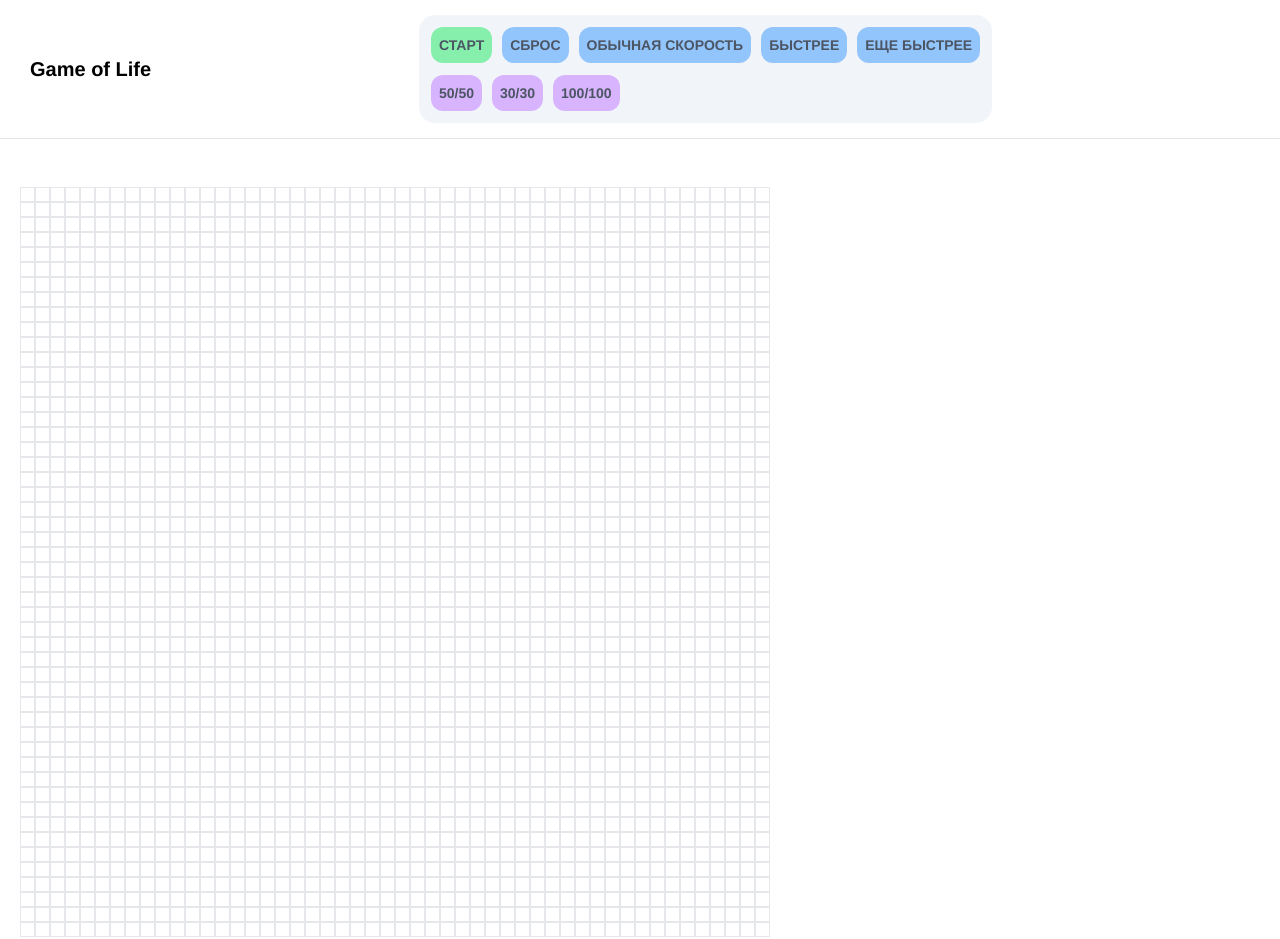
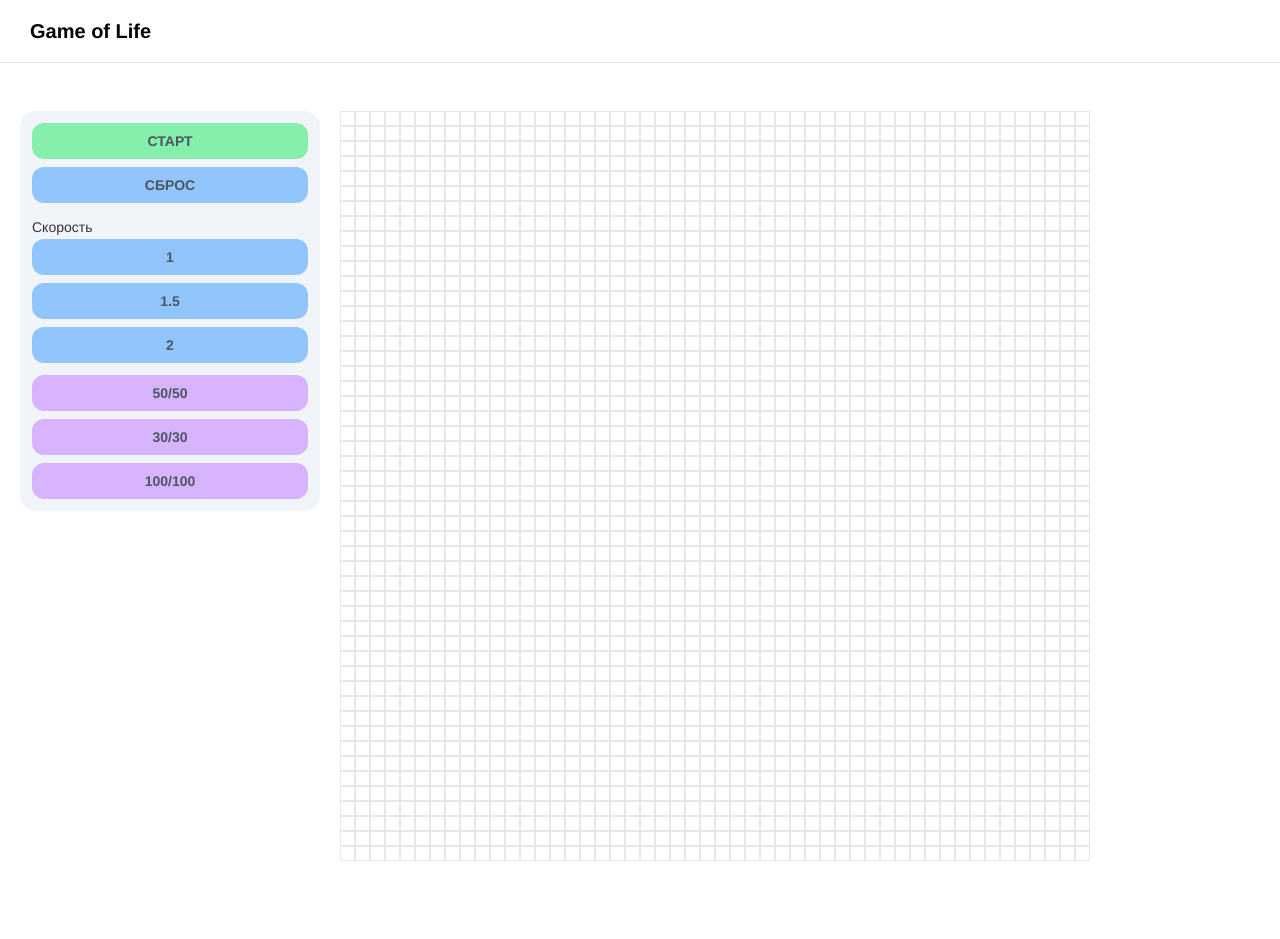
Before and after one commit to RomanParaskiva/new-l, a React (Create React App) app: page / in a window 1280 px wide. After the commit the page ends 863 px from the top, so only its background shows below. Built offline with nearby package versions, Linux system fonts and the light colour scheme.

Commit message:
added sidebar

```diff
--- a/src/components/Header/Header.tsx
+++ b/src/components/Header/Header.tsx
@@ -1,95 +1,14 @@
-import React, { useContext } from "react";
-import classNames from "classnames";
-import { gridContext } from "../../context/gridContext";
+import React from "react";
 
 import "./header.css";
 
 export const Header = () => {
-  const { start, clear, running, changeSpeed, setGridSize } =
-    useContext(gridContext);
-
-  const btnStyle = classNames(
-    "p-2 rounded-xl text-sm outline-none uppercase text-gray-600 hover:scale-105 font-semibold",
-    `${running ? "bg-red-300" : "bg-green-300"}`
-  );
-
-  const defaultBtnStyle = `p-2 text-sm rounded-xl uppercase outline-none text-gray-600 hover:scale-105 font-semibold bg-blue-300`;
-
-  const defaultSizeBtnStyle = `p-2 text-sm rounded-xl uppercase outline-none text-gray-600 hover:scale-105 font-semibold bg-purple-300`;
   return (
     <header>
       <div className="wrapper">
         <div>
           <h1>Game of Life</h1>
         </div>
-
-        <div className="mx-auto flex flex-col gap-3 bg-slate-100 rounded-2xl p-3">
-          <div>
-            <button onClick={start} className={btnStyle}>
-              {running ? "Стоп" : "Старт"}
-            </button>
-
-            <button onClick={clear} className={defaultBtnStyle}>
-              Сброс
-            </button>
-
-            <button
-              onClick={() => changeSpeed(1000)}
-              className={defaultBtnStyle}
-            >
-              обычная скорость
-            </button>
-
-            <button
-              onClick={() => changeSpeed(500)}
-              className={defaultBtnStyle}
-            >
-              быстрее
-            </button>
-
-            <button
-              onClick={() => changeSpeed(200)}
-              className={defaultBtnStyle}
-            >
-              еще быстрее
-            </button>
-          </div>
-
-          <div>
-            <button
-              disabled={running}
-              className={classNames(
-                defaultSizeBtnStyle,
-                "disabled:bg-gray-400 disabled:text-gray-600"
-              )}
-              onClick={() => setGridSize(50, 50)}
-            >
-              50/50
-            </button>
-
-            <button
-              disabled={running}
-              className={classNames(
-                defaultSizeBtnStyle,
-                "disabled:bg-gray-400 disabled:text-gray-600"
-              )}
-              onClick={() => setGridSize(30, 30)}
-            >
-              30/30
-            </button>
-
-            <button
-              disabled={running}
-              className={classNames(
-                defaultSizeBtnStyle,
-                "disabled:bg-gray-400 disabled:text-gray-600"
-              )}
-              onClick={() => setGridSize(100, 100)}
-            >
-              100/100
-            </button>
-          </div>
-        </div>
       </div>
     </header>
   );
--- a/src/components/Header/header.css
+++ b/src/components/Header/header.css
@@ -15,13 +15,3 @@ h1 {
   display: inline-block;
   vertical-align: top;
 }
-
-button + button {
-  margin-left: 10px;
-}
-
-.welcome {
-  color: #333;
-  font-size: 14px;
-  margin-right: 10px;
-}
--- a/src/components/Page/Page.tsx
+++ b/src/components/Page/Page.tsx
@@ -2,6 +2,7 @@ import React from "react";
 
 import { Header } from "../Header/Header";
 import { Field } from "../Field/Field";
+import { Sidebar } from "../Sidebar/Sidebar";
 // import { LoginForm } from "../LoginForm/LoginForm";
 import "./page.css";
 
@@ -10,7 +11,8 @@ export const Page: React.FC = () => {
     <div className="h-screen">
       <Header />
 
-      <section className="h-full">
+      <section className="h-full flex gap-5">
+        <Sidebar />
         <Field />
         {/* <LoginForm /> */}
       </section>
--- /dev/null
+++ b/src/components/Sidebar/Sidebar.tsx
@@ -0,0 +1,96 @@
+import React, { useContext } from "react";
+import classNames from "classnames";
+import { gridContext } from "../../context/gridContext";
+
+export const Sidebar = () => {
+    const { start, clear, running, changeSpeed, setGridSize } =
+        useContext(gridContext);
+    const defaultBtn = "p-2 w-full text-sm rounded-xl uppercase outline-none text-gray-600 hover:scale-105 font-semibold";
+
+    const btnStyle = classNames(
+        defaultBtn,
+        `${running ? "bg-red-300" : "bg-green-300"}`
+    );
+
+    const blueBtn = classNames(defaultBtn, `bg-blue-300`);
+
+    const purpleBtn = classNames(defaultBtn, `bg-purple-300`);
+    return (
+        <div>
+            <div className="mx-auto flex flex-col w-[300px] gap-3 bg-slate-100 rounded-2xl p-3">
+
+                <fieldset className="flex flex-col gap-2">
+                    <button onClick={start} className={btnStyle}>
+                        {running ? "Стоп" : "Старт"}
+                    </button>
+
+                    <button onClick={clear} className={blueBtn}>
+                        Сброс
+                    </button>
+                </fieldset>
+
+                <fieldset className="flex flex-col gap-2">
+                    <legend>Скорость</legend>
+                    <button
+                        onClick={() => changeSpeed(1000)}
+                        className={blueBtn}
+                    >
+                        1
+                    </button>
+
+                    <button
+                        onClick={() => changeSpeed(500)}
+                        className={blueBtn}
+                    >
+                        1.5
+                    </button>
+
+                    <button
+                        onClick={() => changeSpeed(200)}
+                        className={blueBtn}
+                    >
+                        2
+                    </button>
+
+                </fieldset>
+
+                <fieldset className="flex flex-col gap-2">
+                <button
+                    disabled={running}
+                    className={classNames(
+                        purpleBtn,
+                        "disabled:bg-gray-400 disabled:text-gray-600"
+                    )}
+                    onClick={() => setGridSize(50, 50)}
+                >
+                    50/50
+                </button>
+
+                <button
+                    disabled={running}
+                    className={classNames(
+                        purpleBtn,
+                        "disabled:bg-gray-400 disabled:text-gray-600"
+                    )}
+                    onClick={() => setGridSize(30, 30)}
+                >
+                    30/30
+                </button>
+
+                <button
+                    disabled={running}
+                    className={classNames(
+                        purpleBtn,
+                        "disabled:bg-gray-400 disabled:text-gray-600"
+                    )}
+                    onClick={() => setGridSize(100, 100)}
+                >
+                    100/100
+                </button>
+                </fieldset>
+
+
+            </div>
+        </div>
+    );
+};
--- a/src/context/gridContext.ts
+++ b/src/context/gridContext.ts
@@ -8,6 +8,7 @@ export type GridContext = {
   clear: () => void;
   changeSpeed: (v: number) => void;
   setGridSize: (x: number, y: number) => void;
+  fillRandomCells: (x: number) => void;
   size: number[];
 };
 
@@ -27,6 +28,10 @@ const changeSpeed = () => {
 const setGridSize = () => {
   // do nothing
 };
+
+const fillRandomCells = () => {
+  // do nothing
+};
 const size = [50, 50];
 
 export const gridContext = createContext<GridContext>({
@@ -37,4 +42,5 @@ export const gridContext = createContext<GridContext>({
   size,
   changeSpeed,
   setGridSize,
+  fillRandomCells,
 });
--- a/src/hooks/grid.hook.ts
+++ b/src/hooks/grid.hook.ts
@@ -54,6 +54,35 @@ export const useGrid = () => {
         }
       })
     );
+  };
+
+  const getRandomInt = (max: number) => {
+    return Math.floor(Math.random() * max);
+  };
+
+  const getFreeRandomCell = (length: number, grid: number[][]) => {
+    const col = getRandomInt(length);
+    const row = getRandomInt(length);
+
+    if (grid[row][col] === 1) {
+      getFreeRandomCell(length, grid);
+    }
+
+    grid[row][col] = 1;
+  };
+
+  const fillRandomCells = (percent: number) => {
+    const cells = Math.pow(size[0], 2);
+
+    const requiredCellsAmount = (cells / 100) * percent;
+
+    const newGrid = produce(grid, (newGrid) => newGrid);
+
+    for (let i = 0; i < requiredCellsAmount; i++) {
+      getFreeRandomCell(size[0], newGrid);
+    }
+
+    setGrid(() => newGrid);
   };
 
   const runningRef = useRef(running);
@@ -146,5 +175,6 @@ export const useGrid = () => {
     handleItemClick,
     size,
     changeSpeed,
+    fillRandomCells,
   };
 };
```
